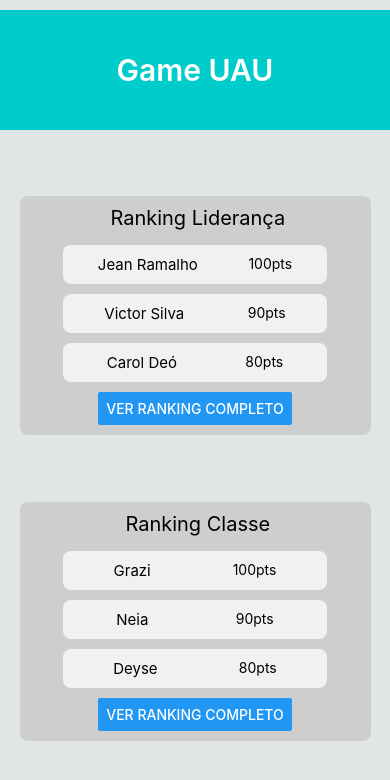
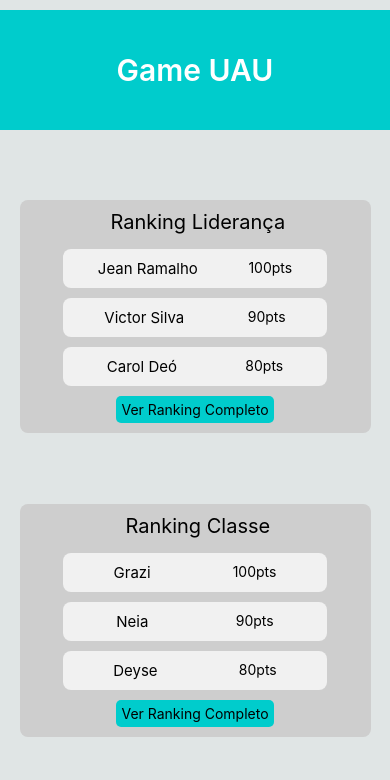
Before and after one commit to jeanramalho/game-uau, a React Native app: screen / in a window 390 px wide. Shown: the top 780 px of the page. Built offline with nearby package versions, Linux system fonts and the light colour scheme.

Commit message:
Continua tentando estilizar botão

```diff
--- a/src/Components/Ranking/index.js
+++ b/src/Components/Ranking/index.js
@@ -1,8 +1,9 @@
-import {Text, View, Button } from 'react-native'
+import {Text, View, Button, TouchableOpacity } from 'react-native'
 import React, { Component } from 'react'
 import styles from "./style"
 import Card from "../Card"
 
+const textBotao = "Ver Ranking Completo"
 
 const Ranking = ({tipo}) => {
   if(tipo == "lid") {
@@ -12,7 +13,7 @@ const Ranking = ({tipo}) => {
         <Card pontos={100} participante={"Jean Ramalho"}/>
         <Card pontos={90} participante={"Victor Silva"}/>
         <Card pontos={80} participante={"Carol Deó"}/>
-        <Button title='Ver Ranking Completo' style={styles.botao} />
+        <TouchableOpacity  style={styles.botao} > <Text>{textBotao}</Text> </TouchableOpacity>
       </View>
     )
   } else if(tipo == "classe"){
@@ -22,7 +23,7 @@ const Ranking = ({tipo}) => {
         <Card pontos={100} participante={"Grazi"}/>
         <Card pontos={90} participante={"Neia"}/>
         <Card pontos={80} participante={"Deyse"}/>
-        <Button title='Ver Ranking Completo' style={styles.botao} />
+        <TouchableOpacity style={styles.botao} > <Text>{textBotao}</Text> </TouchableOpacity>
       </View>
     )
   }
```
